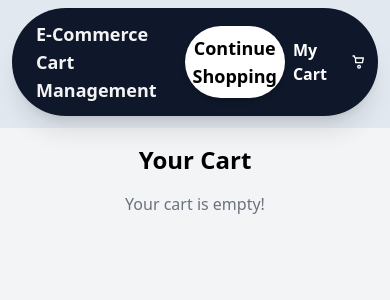
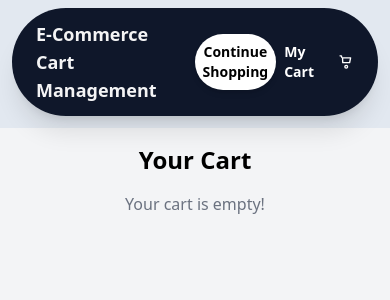
Before and after one commit to mayurathavale18/teson-round-2, a React (Vite) app in the folder react-shopping-cart/: page /cart in a window 390 px wide. Shown: the top 300 px of the page. Built offline with nearby package versions, Linux system fonts and the light colour scheme.

Commit message:
Minor styling

```diff
--- a/react-shopping-cart/src/components/Navbar.jsx
+++ b/react-shopping-cart/src/components/Navbar.jsx
@@ -7,7 +7,7 @@ export default function Navbar({ navigate }) {
   const totalItems = cartItems.reduce((sum, item) => sum + item.quantity, 0);
 
   return (
-    <nav className="p-3 pl-6 pr-3 mb-5 pr-6 mx-3 relative top-2 bg-slate-900 text-white flex justify-between items-center rounded-full shadow-xl">
+    <nav className="p-3 pl-6 pr-3 mb-5 pr-6 mx-3 relative top-2 bg-slate-900 text-white text-sm flex justify-between items-center rounded-full shadow-xl">
       <div className="flex gap-7 items-center">
         <Link
           to="/"
@@ -18,7 +18,7 @@ export default function Navbar({ navigate }) {
         {pathname === "/cart" && (
           <button
             type="button"
-            className="text-lg text-black rounded-full p-2 bg-white font-bold shadow-md transform transition duration-300 hover:scale-105 hover:shadow-lg"
+            className="text-sm sm:text-lg text-black rounded-full p-2 bg-white font-bold shadow-md transform transition duration-300 hover:scale-105 hover:shadow-lg"
             onClick={() => navigate("/")}
           >
             Continue Shopping
@@ -30,7 +30,7 @@ export default function Navbar({ navigate }) {
           href="/cart"
           className="flex items-center space-x-2 hover:text-gray-300 transition"
         >
-          <p className="p-2 font-bold text-white text-md">My Cart</p>
+          <p className="p-2 font-bold text-white text-sm sm:text-md">My Cart</p>
           <svg
             xmlns="http://www.w3.org/2000/svg"
             className="h-6 w-6"
@@ -46,7 +46,7 @@ export default function Navbar({ navigate }) {
             />
           </svg>
           {totalItems > 0 && (
-            <span className="absolute top-0 right-0 bg-red-500 text-white text-xs rounded-full h-3 w-3 flex items-center justify-center">
+            <span className="absolute top-0 right-0 bg-red-500 text-white text-xsm rounded-full h-3.5 w-3.5 flex items-center justify-center">
               {totalItems}
             </span>
           )}
--- a/react-shopping-cart/tailwind.config.js
+++ b/react-shopping-cart/tailwind.config.js
@@ -6,14 +6,9 @@ export default {
   ],
   theme: {
     extend: {
-      animation: {
-        scaleHover : 'scaleHover 1s ease-in-out infinite'
-      },
-      keyframes: {
-        scaleHover : {
-          '0% 100%': { transform: 'scale(1.05)'},
-          '50%' : { transform: 'scale(1)'}
-        }
+      fontSize: {
+        'xsm': '0.6rem',
+        'small':'0.85rem'
       }
     },
   },
```
